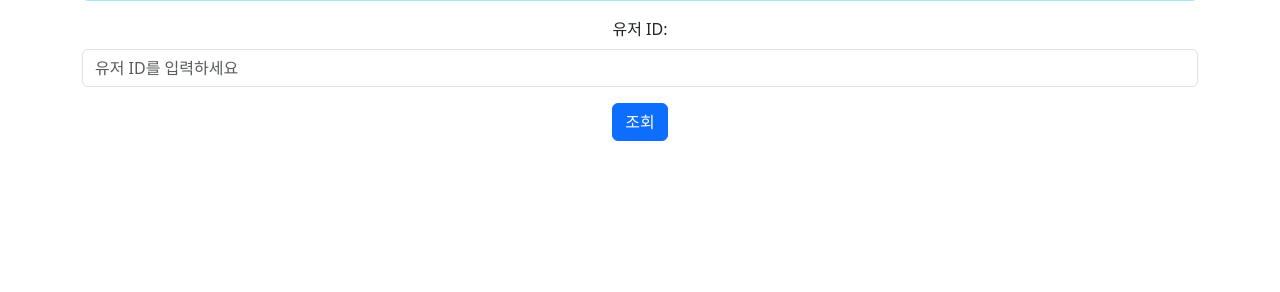
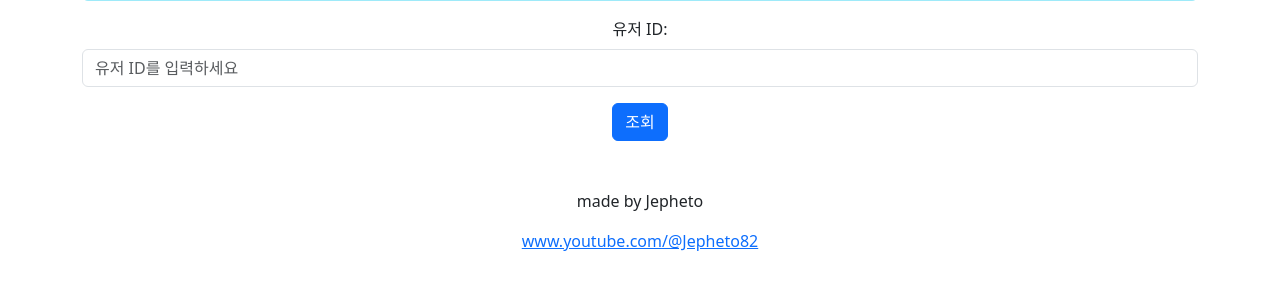
Before and after one commit to Jepheto/CA_Web, a Flask app: page / in a window 1280 px wide. Shown: the part 177-469 px from the top of the page. Run offline with Flask 3, Linux system fonts and the light colour scheme.

Commit message:
html 파일에 footer 추가

```diff
--- a/templates/home.html
+++ b/templates/home.html
@@ -20,5 +20,13 @@
     </div>
     <button type="submit" class="btn btn-primary">조회</button>
   </form>
+
+  <!-- 하단에 추가된 footer -->
+  <footer class="text-center mt-5">
+    <p>made by Jepheto</p>
+    <p>
+      <a href="https://www.youtube.com/@Jepheto82" target="_blank">www.youtube.com/@Jepheto82</a>
+    </p>
+  </footer>
 </body>
 </html>
```
